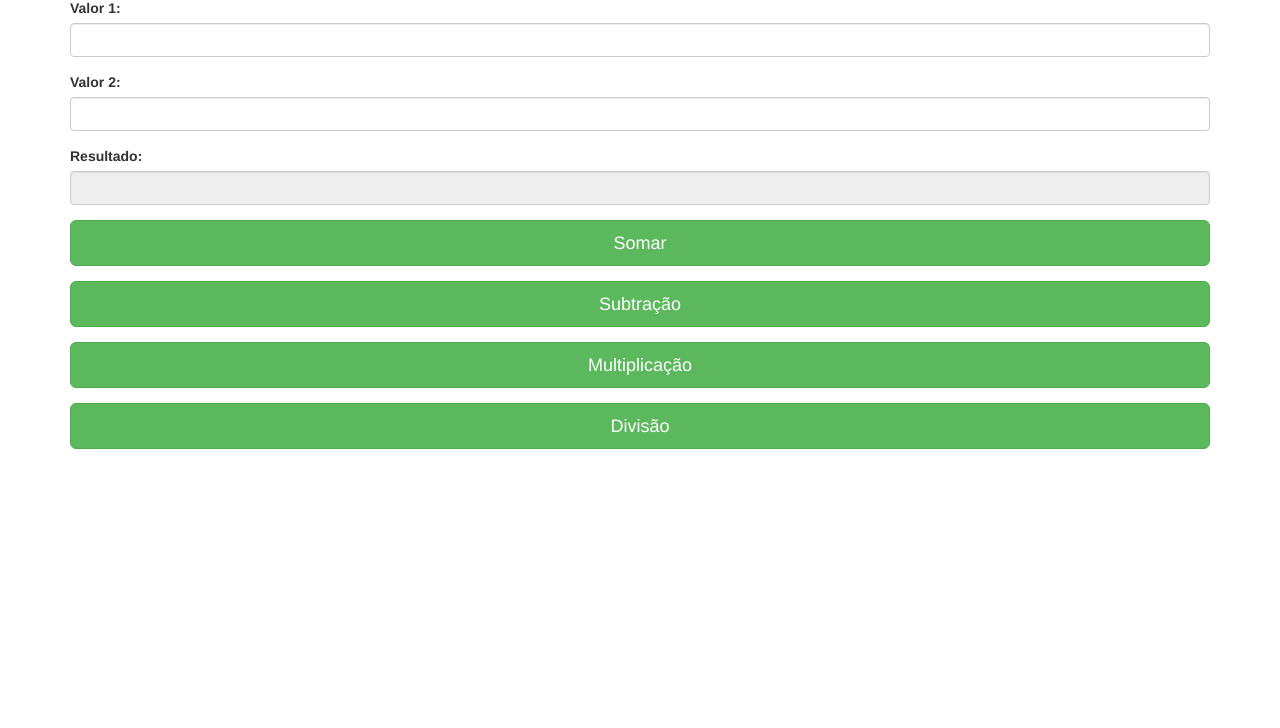
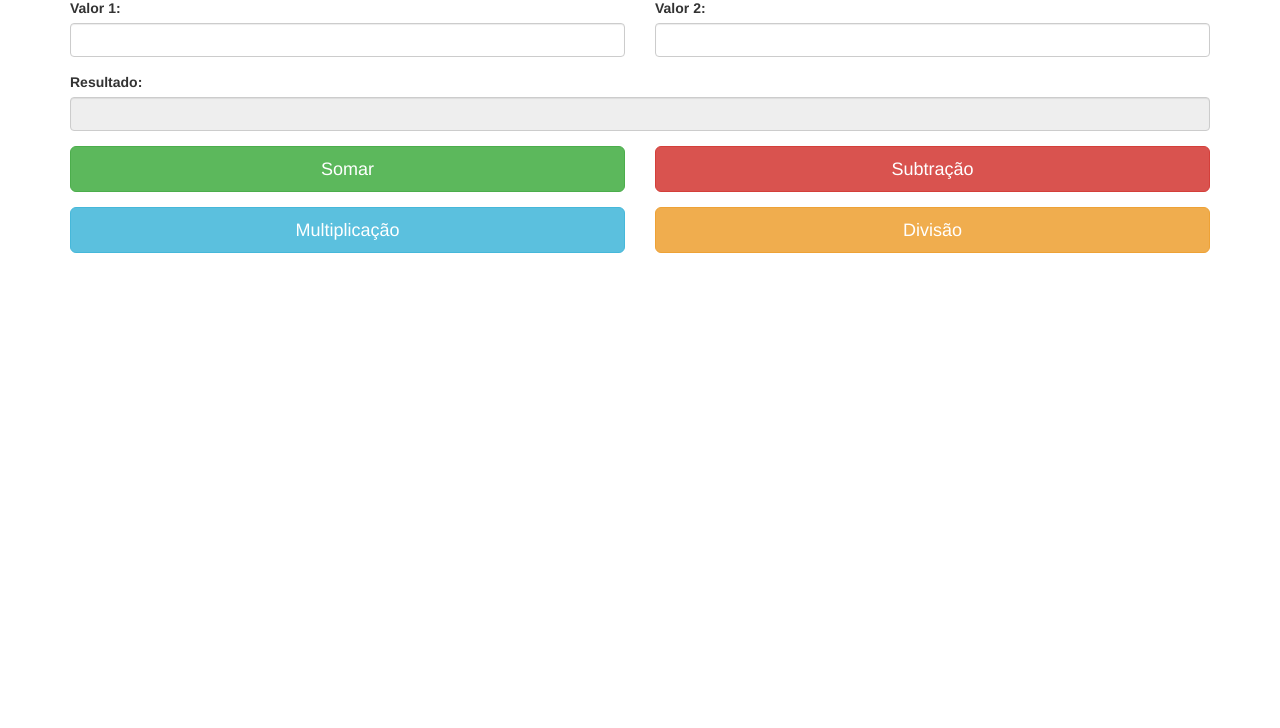
Before and after one commit to BryanPatucci/Primeiro-Projeto, a website: page www/index.html in a window 1280 px wide. Shown: the part 72-800 px from the top of the page. Drawn offline with Linux system fonts and the light colour scheme.

Commit message:
mudando o layout do projeto para um mais simples

```diff
--- a/www/css/style.css
+++ b/www/css/style.css
@@ -1 +1,4 @@
 /**/
+h1{
+  margin-left: 75px;
+}
--- a/www/index.html
+++ b/www/index.html
@@ -24,16 +24,13 @@
       </div>
 
       <div class="row">
-        <div class="col-xs-12">
+        <div class="col-xs-6">
           <div class="form-group">
             <label for="">Valor 1:</label>
             <input type="text" class="form-control" id="valor1">
           </div>
         </div>
-      </div>
-
-      <div class="row">
-        <div class="col-xs-12">
+        <div class="col-xs-6">
           <div class="form-group">
             <label for="">Valor 2:</label>
             <input type="text" class="form-control" id="valor2">
@@ -51,33 +48,27 @@
       </div>
 
       <div class="row">
-        <div class="col-xs-12">
+        <div class="col-xs-6">
           <div class="form-group">
             <button class="btn btn-block btn-lg btn-success" id="btnSomar">Somar</button>
+          </div>
+        </div>
+        <div class="col-xs-6">
+          <div class="form-group">
+            <button class="btn btn-block btn-lg btn-danger" id="btnSubtração">Subtração</button>
           </div>
         </div>
       </div>
 
       <div class="row">
-        <div class="col-xs-12">
+        <div class="col-xs-6">
           <div class="form-group">
-            <button class="btn btn-block btn-lg btn-success" id="btnSubtração">Subtração</button>
+            <button class="btn btn-block btn-lg btn-info" id="btnMultiplicação">Multiplicação</button>
           </div>
         </div>
-      </div>
-
-      <div class="row">
-        <div class="col-xs-12">
+        <div class="col-xs-6">
           <div class="form-group">
-            <button class="btn btn-block btn-lg btn-success" id="btnMultiplicação">Multiplicação</button>
-          </div>
-        </div>
-      </div>
-
-      <div class="row">
-        <div class="col-xs-12">
-          <div class="form-group">
-            <button class="btn btn-block btn-lg btn-success" id="btnDivisão">Divisão</button>
+            <button class="btn btn-block btn-lg btn-warning" id="btnDivisão">Divisão</button>
           </div>
         </div>
       </div>
```
